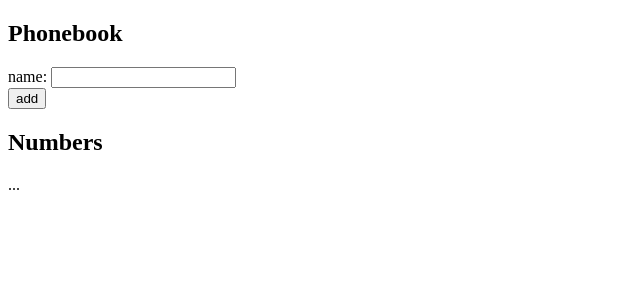
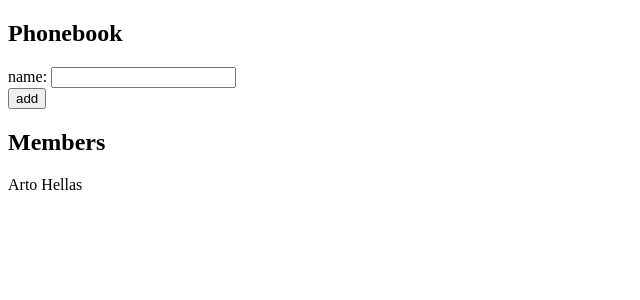
Before and after one commit to xieeryihe/fullstackopen-learn, a React (Create React App) app in the folder react-learn/: page / in a window 1280 px wide. Shown: the top 300 px of the page, without its empty margins (0-640 px from the left). Built offline with nearby package versions, Linux system fonts and the light colour scheme.

Commit message:
Exercise 2.6 finish

```diff
--- a/react-learn/src/App.js
+++ b/react-learn/src/App.js
@@ -6,19 +6,31 @@ const App = () => {
   ])
   const [newName, setNewName] = useState('')
 
+  const onNameChange = (event) => {
+    const changedName = event.target.value
+    setNewName(changedName)
+  }
+
+  const addName = (event) => {
+    event.preventDefault()
+    const newPerson = { name: newName }
+    setPersons(persons.concat(newPerson))
+    setNewName('')
+  }
+
   return (
     <div>
       <h2>Phonebook</h2>
-      <form>
+      <form onSubmit={addName}>
         <div>
-          name: <input />
+          name: <input value={newName} onChange={onNameChange}/>
         </div>
         <div>
           <button type="submit">add</button>
         </div>
       </form>
-      <h2>Numbers</h2>
-      ...
+      <h2>Members</h2>
+      {persons.map((person,i) => <div key={i}>{person.name}</div>)}
     </div>
   )
 }
```
